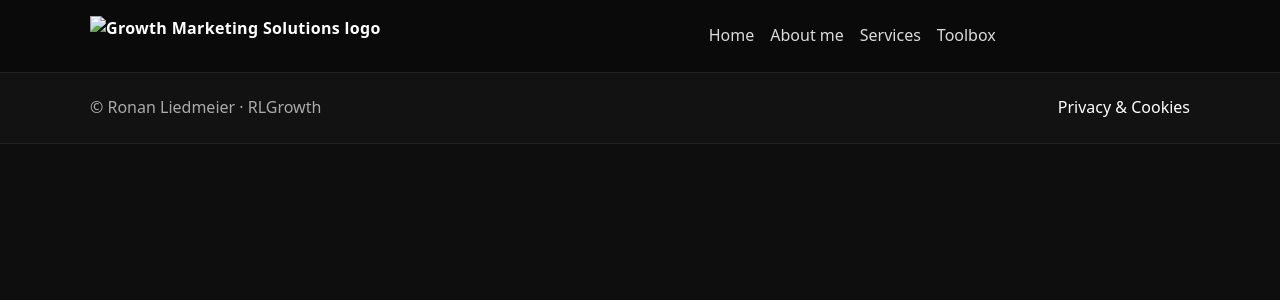
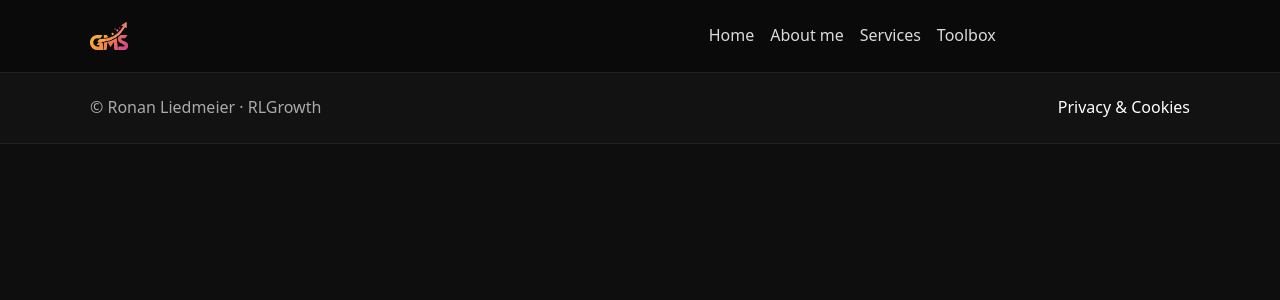
Before and after one commit to rliedmeiergrowth-create/freelanceproject, a Jekyll site: the page built from toolbox/ppc-forecasting.md, in a window 1280 px wide. Shown: the top 300 px of the page. Built offline with Jekyll 4.4.1, drawn with Linux system fonts in a browser that asks for light colours; our own code applies the rules of GitHub Pages for plain Markdown files.

Commit message:
Update default.html

```diff
--- a/_layouts/default.html
+++ b/_layouts/default.html
@@ -12,9 +12,10 @@
 <header class="site-nav" role="navigation" aria-label="Primary">
   <div class="container nav-inner">
 
-    <a class="nav-brand" href="index.html" aria-label="Growth Marketing Solutions — Home">
-  <img src="assets/GMS_Logo.svg" alt="Growth Marketing Solutions logo">
+   <a class="nav-logo" href="{{ '/' | relative_url }}">
+  <img src="{{ '/assets/GMS_Logo.svg' | relative_url }}" alt="GMS logo" />
 </a>
+
 
 
     <nav class="nav-links" aria-label="Site">
@@ -23,6 +24,7 @@
       <a href="#services">Services</a>
       <a href="https://growthmarketing.solutions/toolbox" target="_blank" rel="noopener">Toolbox</a>
     </nav>
+
 
     <!-- CTA only shows after scroll on desktop -->
     <a class="btn btn-fill nav-cta" href="about.html">Get to know me</a>
```
